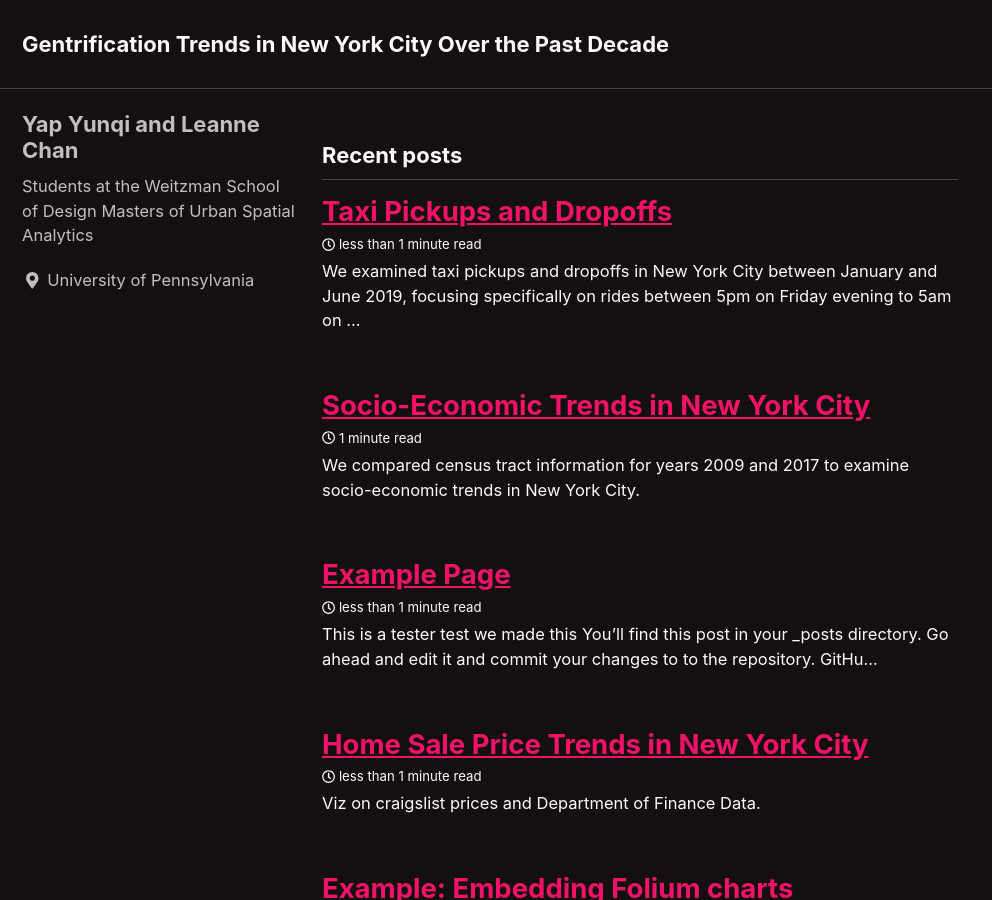
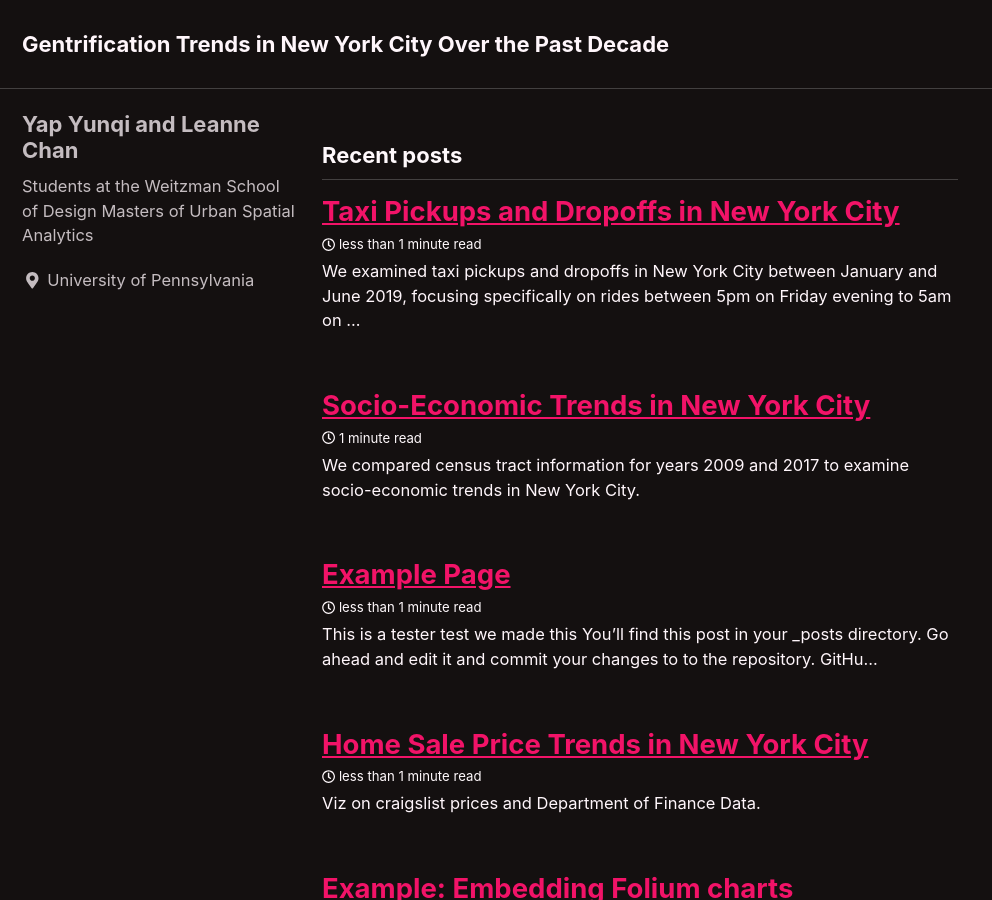
Before and after one commit to LeanneChan/Gentrification-Trends-In-NYC, a Jekyll site: the page built from index.html, in a window 1280 px wide and 900 px high. Shown: the whole window, without its empty margins (0-992 px from the left). Built offline with Jekyll 4.4.1, drawn with Linux system fonts in a browser that asks for light colours; cached includes are drawn as plain includes; nearby versions of some CDN libraries; a script that is not in the unit is left out; the list of posts is cut into pages by our own code.

Commit message:
Update 2019-12-13-Taxi-Pickups-and-Dropoffs.md

```diff
--- a/_posts/2019-12-13-Taxi-Pickups-and-Dropoffs.md
+++ b/_posts/2019-12-13-Taxi-Pickups-and-Dropoffs.md
@@ -1,5 +1,5 @@
 ---
-title: "Taxi Pickups and Dropoffs"
+title: "Taxi Pickups and Dropoffs in New York City"
 date: 2019-12-13
 published: true
 tags: [dataviz, hvplot, holoviews]
```
